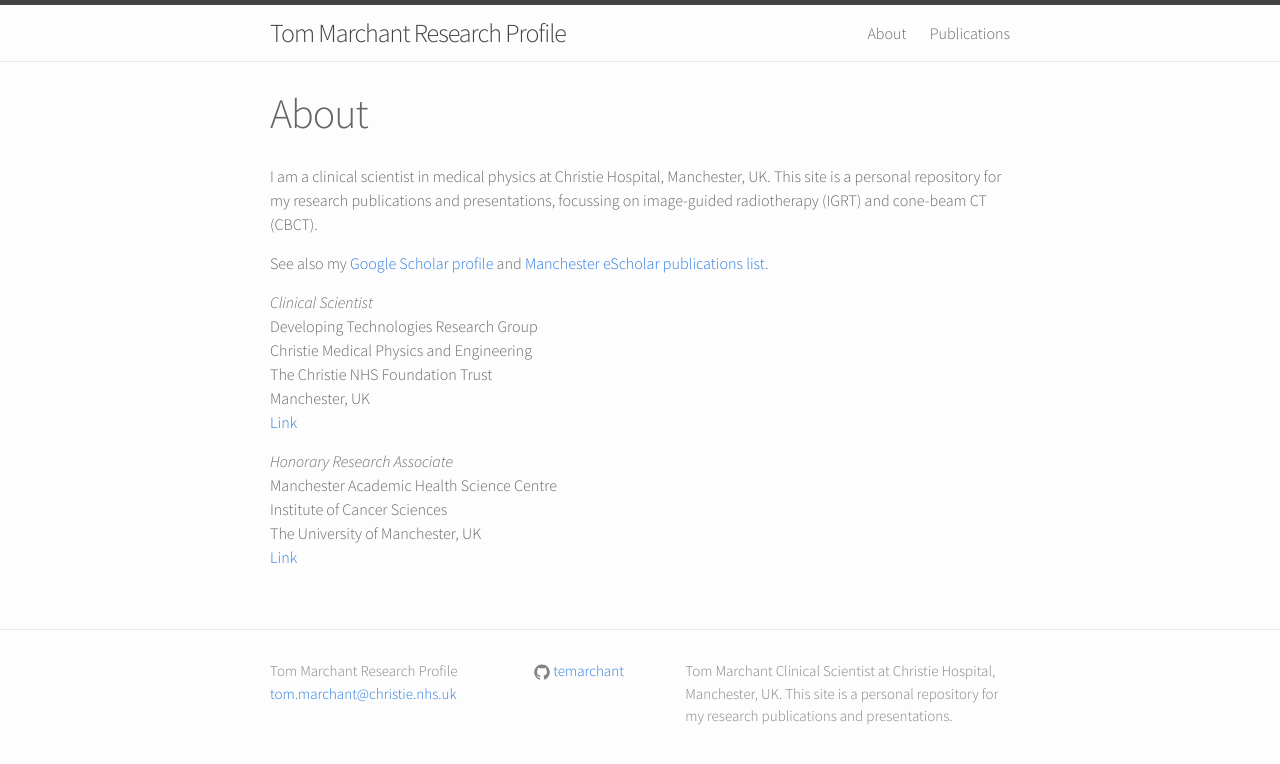
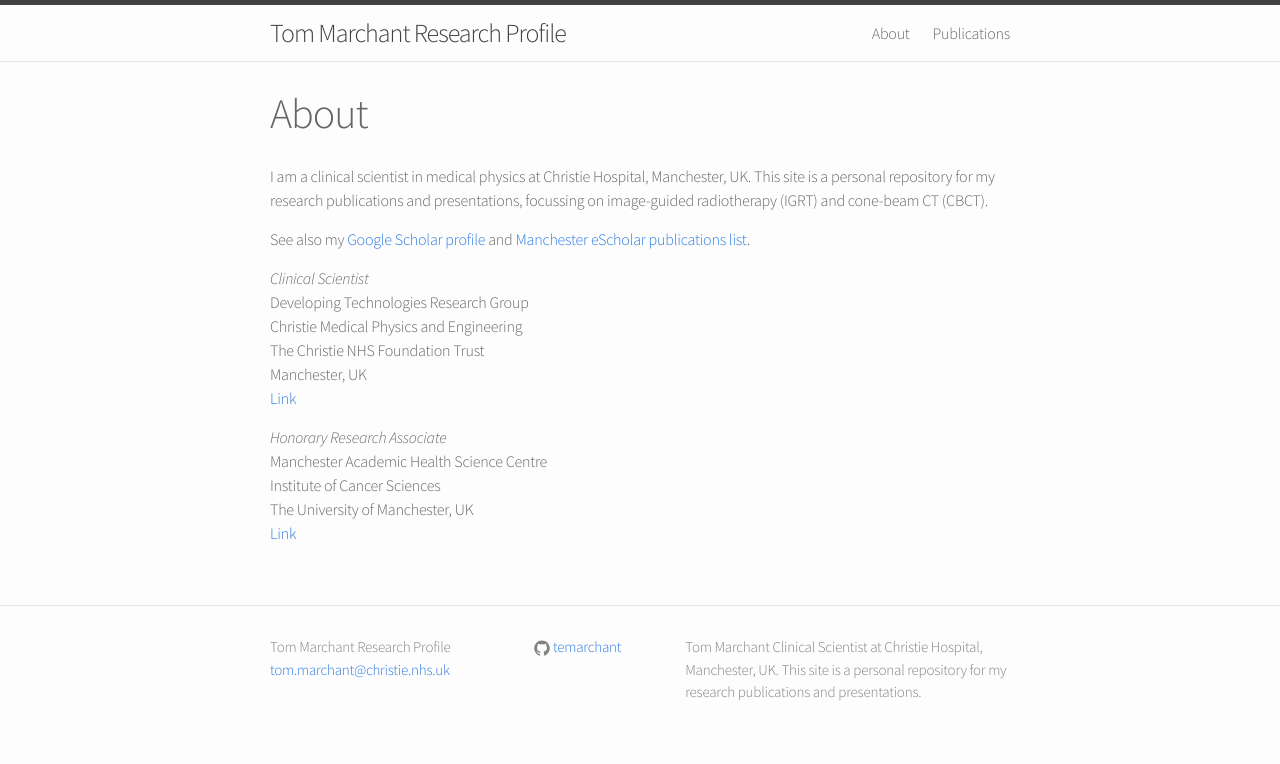
Before and after one commit to temarchant/researchprofile, a Jekyll site: the page built from 01_about.md, in a window 1280 px wide. Shown: the top 764 px of the page. Built offline with Jekyll 4.4.1, drawn with Linux system fonts in a browser that asks for light colours.

Commit message:
also update _sass/_base.scss for font change.

```diff
--- a/_sass/_base.scss
+++ b/_sass/_base.scss
@@ -23,6 +23,7 @@ body {
     -o-font-feature-settings: "kern" 1;
     font-feature-settings: "kern" 1;
     font-kerning: normal;
+    letter-spacing: $base-letter-spacing;
 }
 
 
```
